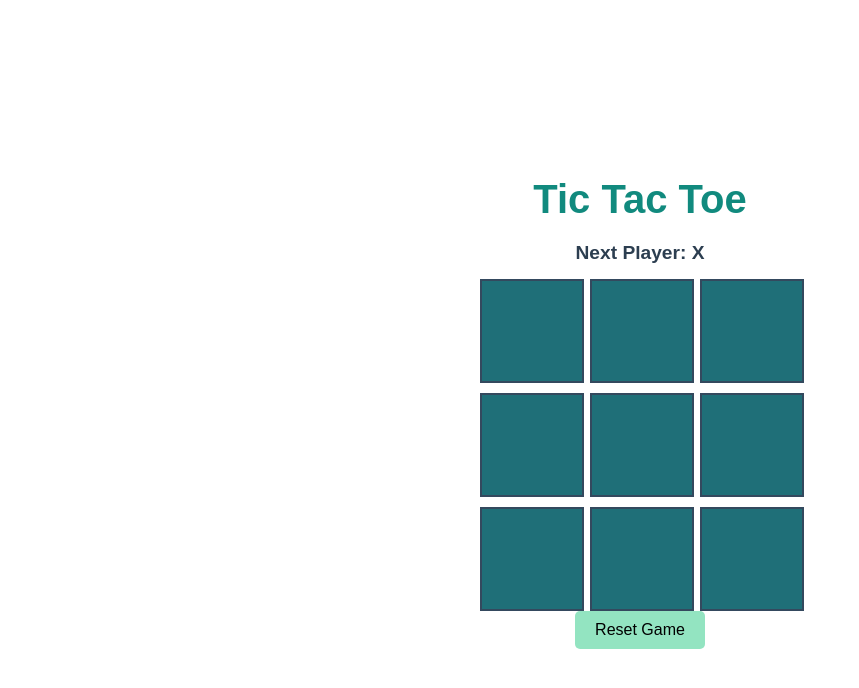
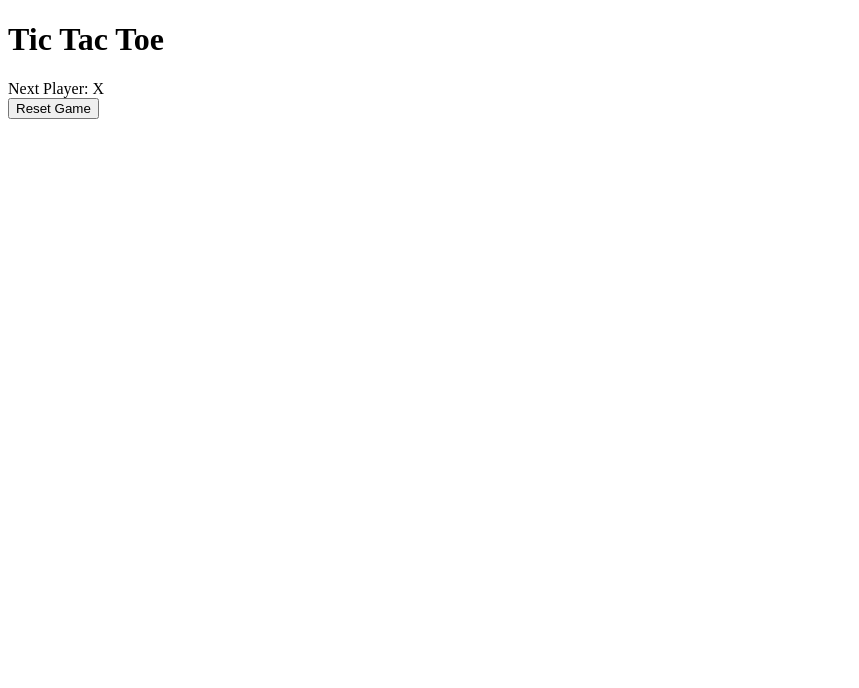
Before and after one commit to Suhanamaluu/SHNp5.js, a plain HTML site: page index.html in a window 1280 px wide. Shown: the whole page, without its empty margins (0-859 px from the left). Drawn offline with Linux system fonts and the light colour scheme.

Commit message:
Add files via upload

```diff
--- a/style.css
+++ b/style.css
@@ -1,75 +1,19 @@
-/* General Styling */
-body {
-    background-color: #ffffff;
-    font-family: 'Arial', sans-serif;
-    display: flex;
-    justify-content: center;
-    align-items: center;
-    height: 100vh;
-    margin: 0;
+/* Responsive Design */
+@media (max-width: 600px) {
+    .board {
+      grid-template-columns: repeat(3, 80px);
     }
 
-  .app-container {
-    text-align: center;
-    color: #2c3e50;
+    .square {
+      width: 80px;
+      height: 80px;
     }
 
     h1 {
-    color: #118a7e;
-    margin-bottom: 20px;
-    font-size: 2.5em;
-  }
-
-  .game-status {
-    margin-bottom: 15px;
-    font-size: 1.2em;
-    font-weight: bold;
+      font-size: 2em;
     }
 
     .reset-button {
-    background-color: #93e4c1;
-    color: black;
-    border: none;
-    padding: 10px 20px;
-    border-radius: 5px;
-    cursor: pointer;
-    font-size: 1em;
-    transition: background-color 0.3s ease;
+      font-size: 0.9em;
     }
-
-  .reset-button:hover {
-    background-color: #3baea0;
   }
-
-  /* Board Styling */
-  .game-board-container {
-    display: flex;
-    flex-direction: column;
-    align-items: center;
-  }
-
-  .board {
-    display: grid;
-    grid-template-columns: repeat(3, 100px);
-    gap: 10px;
-  }
-
-  .square {
-    background-color: #1f6f78;
-    border: 2px solid #34495e;
-    font-size: 2em;
-    font-weight: bold;
-    color: #34495e;
-    height: 100px;
-    width: 100px;
-    display: flex;
-    justify-content: center;
-    align-items: center;
-    cursor: pointer;
-    transition: background-color 0.3s ease, transform 0.2s ease;
-  }
-
-  .square:hover {
-    background-color: #118a7e;
-    transform: scale(1.05);
-  }
```
Lines whose indentation alone changed are shown as unchanged.
